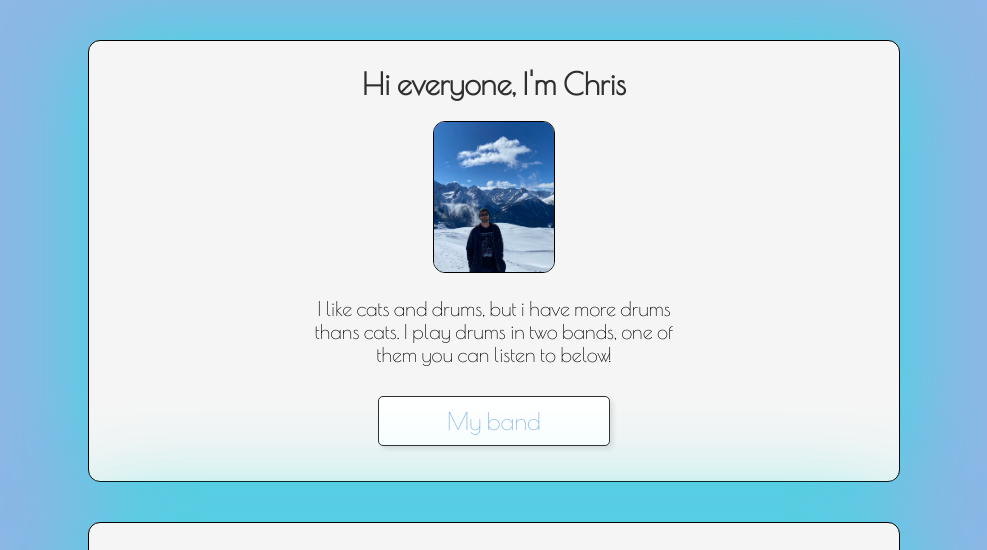
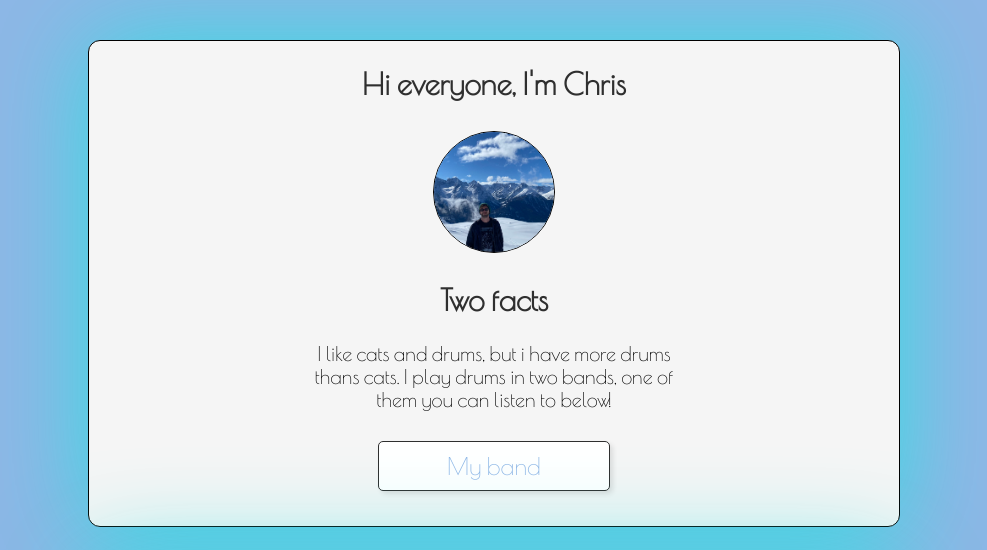
Before and after one commit to theotteryears/profile, a plain HTML site: page index.html in a window 1280 px wide. Shown: the top 550 px of the page, without its empty margins (146-1133 px from the left). Drawn offline with nearby package versions, Linux system fonts and the light colour scheme; a web font is replaced by a local one.

Commit message:
Added H2

```diff
--- a/index.html
+++ b/index.html
@@ -21,6 +21,8 @@
 
       <img id="profile-pic" src="./images/1.jpeg" width="120" height="auto">
 
+      <h2>Two facts</h2>
+
       <p>I like cats and drums, but i have more drums thans cats. I play drums in two bands, one of them you can listen to below!</p>
 
       <a class="btn-blue" href="https://open.spotify.com/artist/5TUa95aB5Vu2CzwCnZd6t0" target="_blank">My band</a>
--- a/style.css
+++ b/style.css
@@ -15,6 +15,7 @@ h1, h2 {
   color: rgb(47, 47, 47);
   font-family: "Poiret One", sans-serif;
   font-size: 1.5em;
+  margin-top: 10;
 }
 
 a {
@@ -36,7 +37,11 @@ p {
 }
 
 #profile-pic {
-  border-radius: 12px;
+  border-radius: 50%;
+  height: 120px;
+  margin-top: 10px;
+  margin-bottom: 0px;
+  object-fit: cover;
   border: 1px solid black;
 }
 
```
